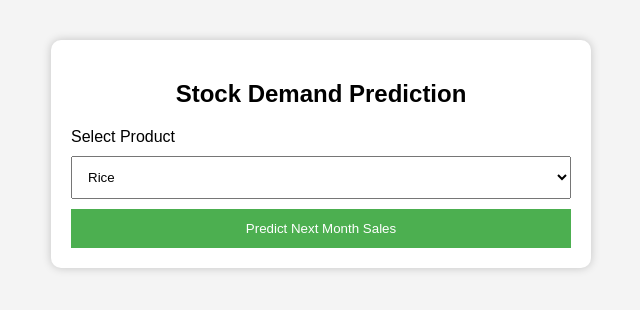
After one commit to kollasagar18/shop_stock, a Django app: page /predict-page in a window 1280 px wide. The commit adds this page. Shown: the top 310 px of the page, without its empty margins (319-959 px from the left). Run offline with Django 5.2, Linux system fonts and the light colour scheme.

Commit message:
Updated code

```diff
--- /dev/null
+++ b/ration_shop/ration_shop_stock/templates/predict.html
@@ -0,0 +1,183 @@
+<!DOCTYPE html>
+<html>
+<head>
+    <title>Stock Prediction</title>
+
+    <style>
+
+        body{
+            font-family: Arial, sans-serif;
+            margin:40px;
+            background:#f4f4f4;
+        }
+
+        .container{
+            width:500px;
+            margin:auto;
+            padding:20px;
+            background:white;
+            border-radius:10px;
+            box-shadow:0 0 10px rgba(0,0,0,0.2);
+        }
+
+        h2{
+            text-align:center;
+        }
+
+        select,
+        button{
+            width:100%;
+            padding:12px;
+            margin-top:10px;
+        }
+
+        button{
+            background:#4CAF50;
+            color:white;
+            border:none;
+            cursor:pointer;
+        }
+
+        button:hover{
+            background:#45a049;
+        }
+
+        .result{
+            margin-top:20px;
+            padding:15px;
+            background:#f5f5f5;
+            border-radius:8px;
+        }
+
+        .graph{
+            margin-top:20px;
+            text-align:center;
+        }
+
+        .graph img{
+            width:100%;
+            border-radius:8px;
+            border:1px solid #ddd;
+        }
+
+    </style>
+
+</head>
+
+<body>
+
+<div class="container">
+
+    <h2>Stock Demand Prediction</h2>
+
+    <form id="predictForm">
+
+        <label>Select Product</label>
+
+        <select id="product">
+
+            <option value="rice">Rice</option>
+            <option value="wheat">Wheat</option>
+            <option value="sugar">Sugar</option>
+            <option value="oil">Oil</option>
+            <option value="dal">Dal</option>
+            <option value="salt">Salt</option>
+
+        </select>
+
+        <button type="submit">
+            Predict Next Month Sales
+        </button>
+
+    </form>
+
+    <!-- Graph Section -->
+
+    <div class="graph" id="graphDiv" style="display:none;">
+
+        <h3>Sales History Graph</h3>
+
+        <img id="graphImage">
+
+    </div>
+
+    <!-- Result Section -->
+
+    <div class="result" id="result" style="display:none;">
+
+        <h3>Prediction Result</h3>
+
+        <p>
+            <strong>Product:</strong>
+            <span id="product_name"></span>
+        </p>
+
+        <p>
+            <strong>Next Month:</strong>
+            <span id="month"></span>
+        </p>
+
+        <p>
+            <strong>Predicted Sales:</strong>
+            <span id="sales"></span>
+        </p>
+
+    </div>
+
+</div>
+
+<script>
+
+document.getElementById("predictForm")
+.addEventListener("submit", async function(e){
+
+    e.preventDefault();
+
+    const product =
+        document.getElementById("product").value;
+
+    const response = await fetch("/predict",{
+        method:"POST",
+
+        headers:{
+            "Content-Type":"application/json"
+        },
+
+        body:JSON.stringify({
+            product:product
+        })
+    });
+
+    const data = await response.json();
+
+    // Show Result
+
+    document.getElementById("result")
+        .style.display = "block";
+
+    document.getElementById("product_name")
+        .innerText = data.product;
+
+    document.getElementById("month")
+        .innerText = data.next_month;
+
+    document.getElementById("sales")
+        .innerText = data.predicted_sales + " KG";
+
+    // Show Graph
+
+    if(data.graph){
+
+        document.getElementById("graphDiv")
+            .style.display = "block";
+
+        document.getElementById("graphImage")
+            .src = data.graph + "?t=" + new Date().getTime();
+    }
+
+});
+
+</script>
+
+</body>
+</html>
--- a/ration_shop/ration_shop_stock/urls.py
+++ b/ration_shop/ration_shop_stock/urls.py
@@ -1,19 +1,37 @@
 from django.urls import path
-from .views import home,buy,sale,add_stock,sale_stack,total_stack
-from .db import db_con
-urlpatterns=[
-    path('',home, name="home"),
-    path('buy',buy,name="bye"),
-    path('sale',sale,name="sale"),
-    path('total_stack',total_stack , name="total_stack"),
-    #=----
-    #add tha itmes
-    path('add_stack',add_stock,name='add_stock'),
+from .views import (
+    home,
+    buy,
+    sale,
+    add_stock,
+    sale_stack,
+    total_stack,
+    predict_data,
+    predict_page
+)
 
+from django.conf import settings
+from django.conf.urls.static import static
 
-    # sale the items
-    path('sale_stack',sale_stack,name='sale_stack'),
+urlpatterns = [
+    path('', home, name="home"),
 
-    # totla stack is
+    path('buy', buy, name="buy"),
 
+    path('sale', sale, name="sale"),
+
+    path('predict', predict_data, name='predict_data'),
+
+    path('predict-page', predict_page, name='predict_page'),
+
+    path('total_stack', total_stack, name="total_stack"),
+
+    path('add_stack', add_stock, name='add_stock'),
+
+    path('sale_stack', sale_stack, name='sale_stack'),
 ]
+
+urlpatterns += static(
+    settings.STATIC_URL,
+    document_root='ration_shop_stock/static'
+)
--- a/ration_shop/ration_shop_stock/views.py
+++ b/ration_shop/ration_shop_stock/views.py
@@ -2,6 +2,13 @@ from django.shortcuts import render
 from django.http import HttpResponse
 from .db import db_con
 from rest_framework.decorators import api_view
+import pandas as pd
+import mysql.connector
+from sklearn.linear_model import LinearRegression
+from sklearn.model_selection import train_test_split
+from rest_framework.response import Response
+import os
+
 
 # ---------------- HOME PAGES ----------------
 
@@ -13,6 +20,8 @@ def sale(request):
 
 def buy(request):
     return render(request, "buy.html")
+def predict_page(request):
+    return render(request, "predict.html")
 
 # ---------------- TOTAL STOCK (GRAPH) ----------------
 
@@ -33,8 +42,15 @@ def total_stack(request):
     plt.show()
 
     return render(request, "home.html")
+
+
+
+
 @api_view(["POST"])
 def add_stock(request):
+
+
+
     data = request.POST.dict()
     db = db_con()
     cu = db.cursor()
@@ -136,7 +152,7 @@ def sale_stack(request):
         else:
             return HttpResponse("Out of stock: red gram dal")
 
-        # jowar
+
         cu.execute("select stock from ratio_shop_stock where items=%s", ("jowar",))
         jowar=cu.fetchall()
         if int(jowar[0][0]) >= jo:
@@ -163,3 +179,102 @@ def sale_stack(request):
     finally:
         cu.close()
         db.close()
+@api_view(["POST"])
+def predict_data(request):
+
+    month_names = {
+        1: "January",
+        2: "February",
+        3: "March",
+        4: "April",
+        5: "May",
+        6: "June",
+        7: "July",
+        8: "August",
+        9: "September",
+        10: "October",
+        11: "November",
+        12: "December",
+    }
+
+    product = request.data.get("product")
+
+    allowed_products = [
+        "rice",
+        "wheat",
+        "sugar",
+        "oil",
+        "dal",
+        "salt"
+    ]
+
+    if product not in allowed_products:
+        return Response({
+            "error": "Invalid product"
+        })
+
+    # Graph Data
+    graph_query = f"""
+    SELECT month_name, {product}
+    FROM sales_history
+    """
+
+    graph_data = pd.read_sql(graph_query, db_con())
+
+    import matplotlib.pyplot as plt
+
+    plt.figure(figsize=(8,5))
+    plt.bar(
+        graph_data["month_name"],
+        graph_data[product]
+    )
+
+    plt.xlabel("Month")
+    plt.ylabel("Sales")
+    plt.title(f"{product.capitalize()} Sales History")
+    plt.xticks(rotation=45)
+    plt.tight_layout()
+    plt.savefig("ration_shop_stock/static/graph.png")
+    plt.close()
+    # ML Data
+    query = f"""
+    SELECT month_no, {product}
+    FROM sales_history
+    """
+
+    data = pd.read_sql(query, db_con())
+
+    X = data[['month_no']]
+    y = data[product]
+
+    X_train, X_test, y_train, y_test = train_test_split(
+        X,
+        y,
+        test_size=0.2,
+        random_state=42
+    )
+
+    model = LinearRegression()
+    model.fit(X_train, y_train)
+
+    current_month = data['month_no'].max()
+
+    next_month = current_month + 1
+
+    if next_month > 12:
+        next_month = 1
+
+    next_month_name = month_names[next_month]
+
+    prediction =model.predict(
+    pd.DataFrame(
+        {'month_no': [next_month]}
+    )
+)
+
+    return Response({
+    "product": product,
+    "next_month": next_month_name,
+    "predicted_sales": round(float(prediction[0]), 2),
+    "graph": "/static/graph.png"
+})
```
Also changed, not shown: ration_shop/ration_shop_stock/templates/home.html (+8 -0 lines), ration_shop/ration_shop_stock/static/graph.png (added).
